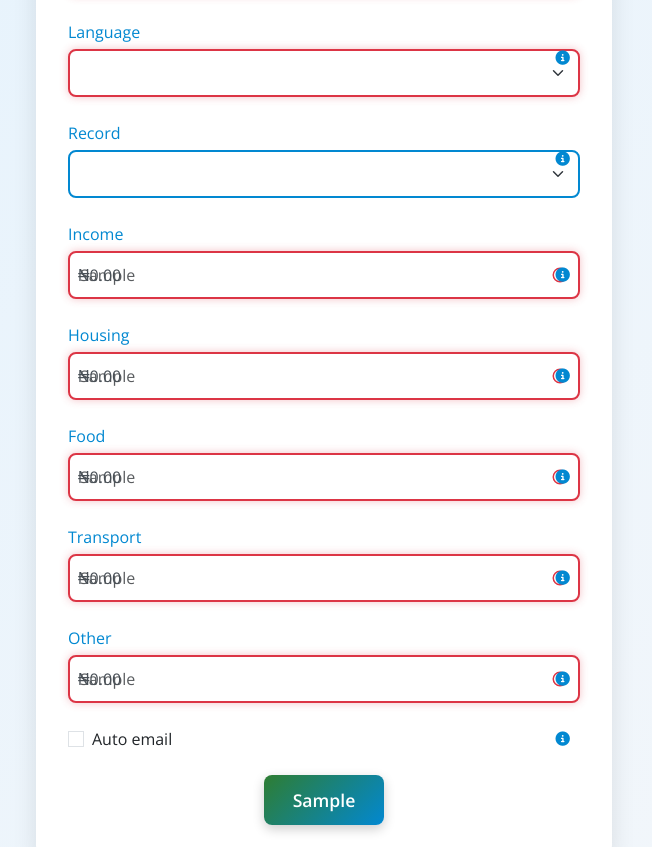
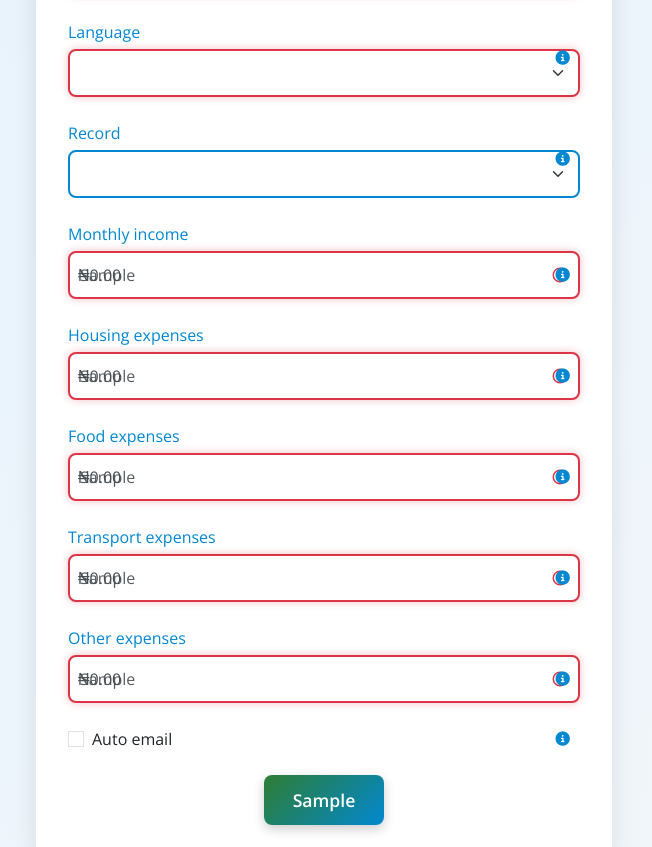
Before and after one commit to Muhammad-Sani1/FFTS, a Python web app: template templates/budget_form.html in a window 1280 px wide. Shown: the part 502-1349 px from the top of the page, without its empty margins (316-968 px from the left). Run offline with Jinja, Linux system fonts and the light colour scheme; the template is opened without the code that fills it: most values are stand-ins (such as "Sample title", 1, 10 or a date in 2020); form fields are guessed from the names that the template uses.

Commit message:
Update budget_form.html

```diff
--- a/templates/budget_form.html
+++ b/templates/budget_form.html
@@ -328,10 +328,10 @@
                 </div>
 
                 <div class="form-group">
-                    {{ form.income.label(class="form-label", for="income") }}
+                    {{ form.monthly_income.label(class="form-label", for="monthly_income") }}
                     <div style="position: relative;">
-                        {{ form.income(class="form-control number-input", type="number", step="0.01", min="0", id="income", placeholder=translations['e.g. ₦150,000'], required=True, **{'aria-required': 'true'}) }}
-                        <span class="number-display" data-for="income"></span>
+                        {{ form.monthly_income(class="form-control number-input", type="number", step="0.01", min="0", id="monthly_income", placeholder=translations['e.g. ₦150,000'], required=True, **{'aria-required': 'true'}) }}
+                        <span class="number-display" data-for="monthly_income"></span>
                         <span class="info-icon" aria-label="Monthly Income Info">
                             <i class="fas fa-info-circle"></i>
                             <span class="tooltip-text">{{ translations['Your monthly pay or income.'] }}</span>
@@ -342,10 +342,10 @@
                 </div>
 
                 <div class="form-group">
-                    {{ form.housing.label(class="form-label", for="housing") }}
+                    {{ form.housing_expenses.label(class="form-label", for="housing_expenses") }}
                     <div style="position: relative;">
-                        {{ form.housing(class="form-control number-input", type="number", step="0.01", min="0", id="housing", placeholder=translations['e.g. ₦30,000'], required=True, **{'aria-required': 'true'}) }}
-                        <span class="number-display" data-for="housing"></span>
+                        {{ form.housing_expenses(class="form-control number-input", type="number", step="0.01", min="0", id="housing_expenses", placeholder=translations['e.g. ₦30,000'], required=True, **{'aria-required': 'true'}) }}
+                        <span class="number-display" data-for="housing_expenses"></span>
                         <span class="info-icon" aria-label="Housing Expenses Info">
                             <i class="fas fa-info-circle"></i>
                             <span class="tooltip-text">{{ translations['Rent, electricity, or water bills.'] }}</span>
@@ -356,10 +356,10 @@
                 </div>
 
                 <div class="form-group">
-                    {{ form.food.label(class="form-label", for="food") }}
+                    {{ form.food_expenses.label(class="form-label", for="food_expenses") }}
                     <div style="position: relative;">
-                        {{ form.food(class="form-control number-input", type="number", step="0.01", min="0", id="food", placeholder=translations['e.g. ₦45,000'], required=True, **{'aria-required': 'true'}) }}
-                        <span class="number-display" data-for="food"></span>
+                        {{ form.food_expenses(class="form-control number-input", type="number", step="0.01", min="0", id="food_expenses", placeholder=translations['e.g. ₦45,000'], required=True, **{'aria-required': 'true'}) }}
+                        <span class="number-display" data-for="food_expenses"></span>
                         <span class="info-icon" aria-label="Food Expenses Info">
                             <i class="fas fa-info-circle"></i>
                             <span class="tooltip-text">{{ translations['Money spent on food each month.'] }}</span>
@@ -370,10 +370,10 @@
                 </div>
 
                 <div class="form-group">
-                    {{ form.transport.label(class="form-label", for="transport") }}
+                    {{ form.transport_expenses.label(class="form-label", for="transport_expenses") }}
                     <div style="position: relative;">
-                        {{ form.transport(class="form-control number-input", type="number", step="0.01", min="0", id="transport", placeholder=translations['e.g. ₦10,000'], required=True, **{'aria-required': 'true'}) }}
-                        <span class="number-display" data-for="transport"></span>
+                        {{ form.transport_expenses(class="form-control number-input", type="number", step="0.01", min="0", id="transport_expenses", placeholder=translations['e.g. ₦10,000'], required=True, **{'aria-required': 'true'}) }}
+                        <span class="number-display" data-for="transport_expenses"></span>
                         <span class="info-icon" aria-label="Transport Expenses Info">
                             <i class="fas fa-info-circle"></i>
                             <span class="tooltip-text">{{ translations['Bus, bike, taxi, or fuel costs.'] }}</span>
@@ -384,10 +384,10 @@
                 </div>
 
                 <div class="form-group">
-                    {{ form.other.label(class="form-label", for="other") }}
+                    {{ form.other_expenses.label(class="form-label", for="other_expenses") }}
                     <div style="position: relative;">
-                        {{ form.other(class="form-control number-input", type="number", step="0.01", min="0", id="other", placeholder=translations['e.g. ₦20,000'], required=True, **{'aria-required': 'true'}) }}
-                        <span class="number-display" data-for="other"></span>
+                        {{ form.other_expenses(class="form-control number-input", type="number", step="0.01", min="0", id="other_expenses", placeholder=translations['e.g. ₦20,000'], required=True, **{'aria-required': 'true'}) }}
+                        <span class="number-display" data-for="other_expenses"></span>
                         <span class="info-icon" aria-label="Other Expenses Info">
                             <i class="fas fa-info-circle"></i>
                             <span class="tooltip-text">{{ translations['Internet, clothes, or other spending.'] }}</span>
@@ -513,17 +513,17 @@
                 displayElement.textContent = '₦' + formatNumber(value);
 
                 // Update budget preview
-                const income = parseFloat(document.getElementById('income').value) || 0;
-                const housing = parseFloat(document.getElementById('housing').value) || 0;
-                const food = parseFloat(document.getElementById('food').value) || 0;
-                const transport = parseFloat(document.getElementById('transport').value) || 0;
-                const other = parseFloat(document.getElementById('other').value) || 0;
-                const totalExpenses = housing + food + transport + other;
-                const savings = Math.max(0, income * 0.1);
-                const surplusDeficit = income - totalExpenses - savings;
+                const monthly_income = parseFloat(document.getElementById('monthly_income').value) || 0;
+                const housing_expenses = parseFloat(document.getElementById('housing_expenses').value) || 0;
+                const food_expenses = parseFloat(document.getElementById('food_expenses').value) || 0;
+                const transport_expenses = parseFloat(document.getElementById('transport_expenses').value) || 0;
+                const other_expenses = parseFloat(document.getElementById('other_expenses').value) || 0;
+                const totalExpenses = housing_expenses + food_expenses + transport_expenses + other_expenses;
+                const savings = Math.max(0, monthly_income * 0.2); // Updated to 20% as per Routes Fields
+                const surplusDeficit = monthly_income - totalExpenses - savings;
 
                 // Update surplus/deficit
-                if (income > 0 || totalExpenses > 0) {
+                if (monthly_income > 0 || totalExpenses > 0) {
                     budgetAmount.textContent = '₦' + formatNumber(surplusDeficit);
                     budgetAmount.className = 'budget-value' + (surplusDeficit < 0 ? ' deficit' : '');
                     budgetPreview.style.display = 'block';
@@ -536,21 +536,21 @@
                 let adviceItems = [];
                 if (surplusDeficit >= 0) {
                     adviceItems.push("{{ translations['Great job! Save or invest your surplus to grow your wealth.'] }}");
-                    if (housing > income * 0.4) {
+                    if (housing_expenses > monthly_income * 0.4) {
                         adviceItems.push("{{ translations['Housing costs are high. Look for cheaper rent or utilities.'] }}");
                     }
-                    if (food > income * 0.3) {
+                    if (food_expenses > monthly_income * 0.3) {
                         adviceItems.push("{{ translations['Food spending is high. Try cooking at home more.'] }}");
                     }
                 } else {
                     adviceItems.push("{{ translations['Reduce non-essential spending to balance your budget.'] }}");
-                    if (housing > income * 0.4) {
+                    if (housing_expenses > monthly_income * 0.4) {
                         adviceItems.push("{{ translations['Housing costs are high. Look for cheaper rent or utilities.'] }}");
                     }
-                    if (food > income * 0.3) {
+                    if (food_expenses > monthly_income * 0.3) {
                         adviceItems.push("{{ translations['Food spending is high. Try cooking at home more.'] }}");
                     }
-                    if (other > income * 0.2) {
+                    if (other_expenses > monthly_income * 0.2) {
                         adviceItems.push("{{ translations['Other spending is high. Cut back on non-essentials like clothes or entertainment.'] }}");
                     }
                 }
```
